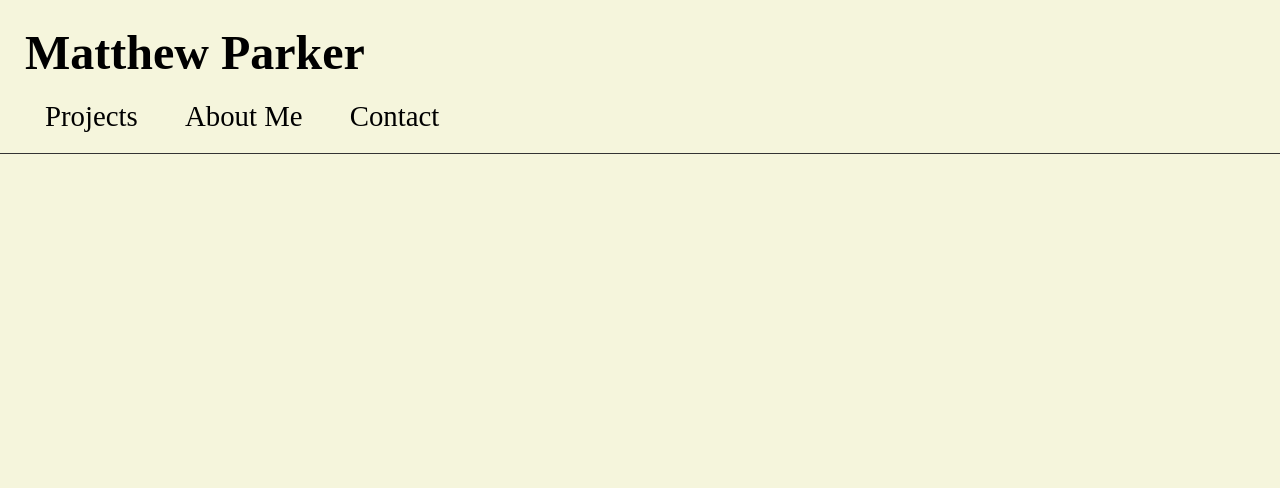
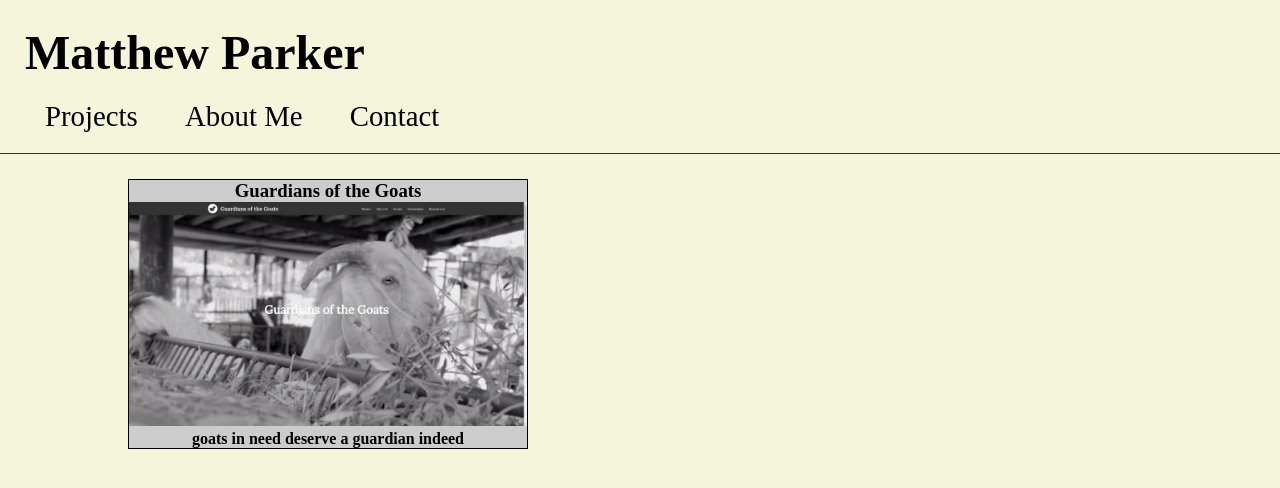
Before and after one commit to matthewlparker/portfolio, a plain HTML site: page index.html in a window 1280 px wide. Both pictures are taken after a click on the item "Projects". Shown: the top 488 px of the page. Drawn offline with nearby package versions, Linux system fonts and the light colour scheme.

Commit message:
added page on ready function to hide sections and display projects and styled li items to have a cursor over hover

```diff
--- a/app.js
+++ b/app.js
@@ -1,8 +1,4 @@
 'use strict';
-
-// var neighborhoods = [];
-//
-//
 
 
 var projects = [];
@@ -33,37 +29,17 @@ projects.forEach(function(myNewProjectObject){
   $('#projects').append(myNewProjectObject.toHtml());
 });
 
-
-
-
-
-
-
-
-
-
-//
-// Project.prototype.toHTML = function(){
-//   $('.project-title').html(this.title);
-//   $('.project-src').attr('href', this.src);
-//   $('.project-image').attr('src', this.image);
-//   $('.project-description').html(this.description);
-// }
-
-// $(document).ready(function(){
-//   $('section').hide();
-//   $('#projects').show();
-// //   new Project('Guardians of the Goats','https://cadburylion.github.io/', 'images/GoG.png', 'goats in need deserve a guardian indeed').toHTML()
-// // })
-// });
+$(document).ready(function(){
+  $('section').hide();
+  $('#projects').show();
+});
 
 $('.nav-ul li').on('click', function(){
-  console.log('click');
   $('section').hide();
   if ($(this).hasClass('nav-about')) {
     $('#about-me-page').fadeIn(350);
   } else if ($(this).hasClass('nav-home')) {
-    $('#projects-page').fadeIn(350);
+    $('#projects').fadeIn(350);
   } else if ($(this).hasClass('nav-contact')) {
     $('#contact-page').fadeIn(350);
   }
--- a/styles/base.css
+++ b/styles/base.css
@@ -28,6 +28,10 @@ h1 {
   display: inline-block;
   font-size: 3em;
   margin: 25px 0 0 25px;
+}
+
+li {
+  cursor: pointer; cursor: hand;
 }
 
 .toggleMenu {
--- a/styles/state.css
+++ b/styles/state.css
@@ -25,7 +25,7 @@
   .toggleMenu {
     display: none;
   }
-  .template {
+  .project {
     display: inline-block;
     margin: 25px 25px 0 25px;
     max-width: 400px;
```
